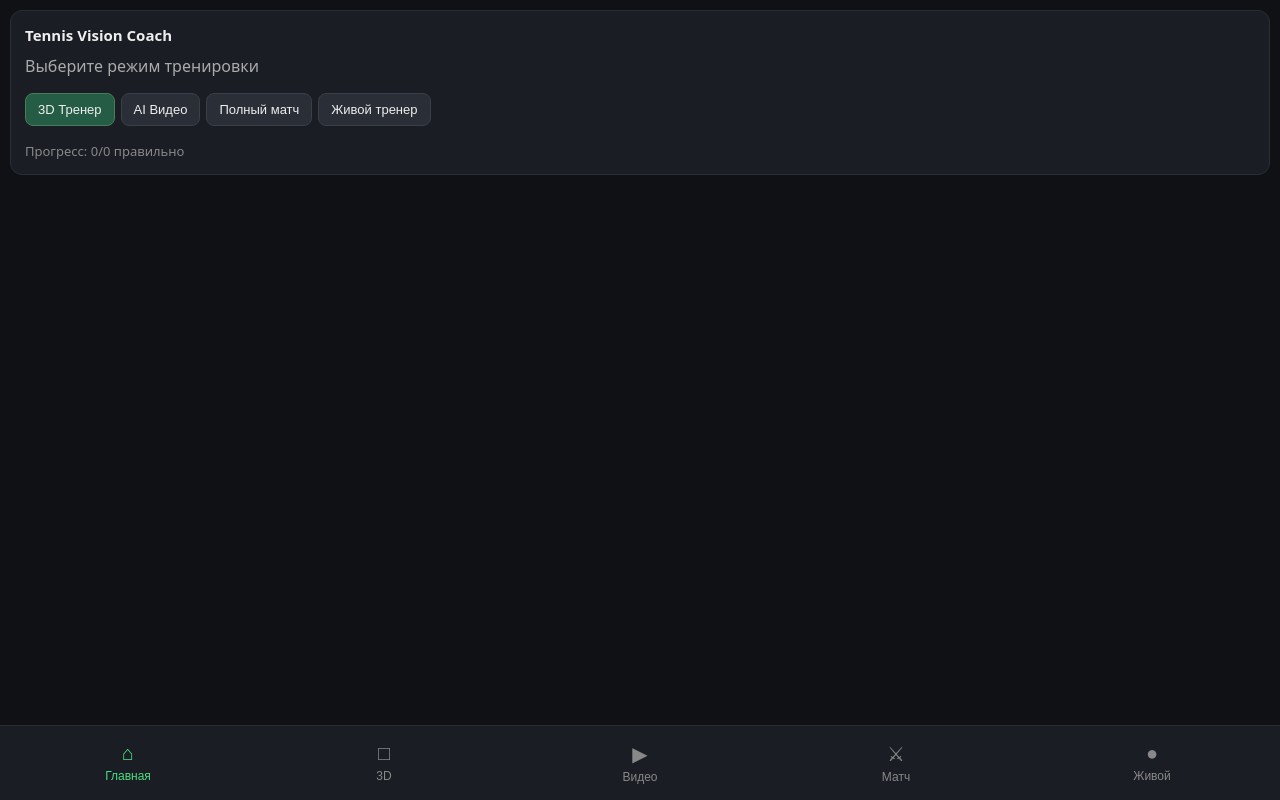
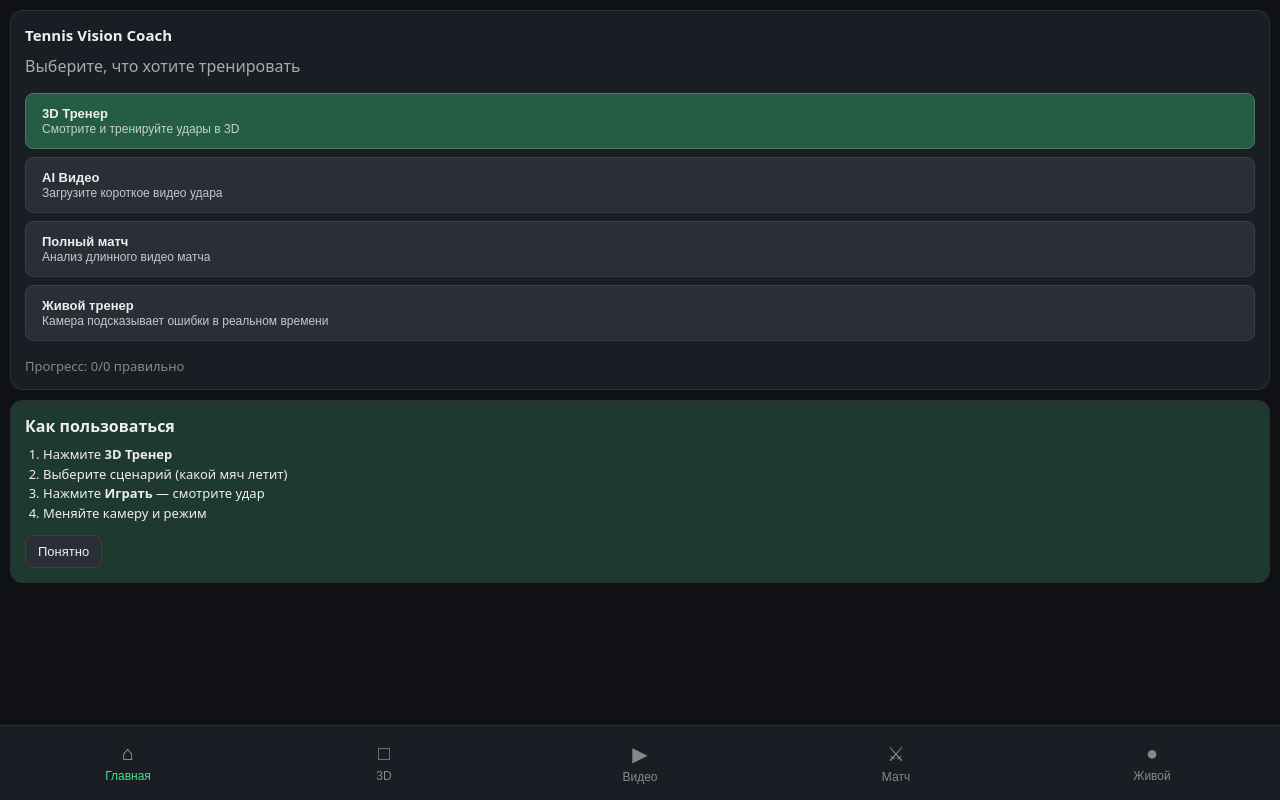
Before and after one commit to X988/tennis-vision-coach-clean, a React (Vite) app: page / in a window 1280 px wide. Built offline with nearby package versions, Linux system fonts and the light colour scheme.

Commit message:
Make UI clearer with hints and better labels

```diff
--- a/src/App.tsx
+++ b/src/App.tsx
@@ -26,7 +26,7 @@ const T = {
   title: 'Tennis Vision Coach',
   tabs: { '3d': '3D', video: 'Видео', match: 'Матч', live: 'Живой' },
   play: 'Играть', pause: 'Пауза', step: 'Шаг', reset: 'Сброс',
-  hideLayers: 'Скрыть слои', showLayers: 'Слои',
+  hideLayers: 'Скрыть слои', showLayers: 'Показать слои',
   single: 'Один', compare: 'Сравнить',
   cam: 'Камера', top: 'Сверху', side: 'Сбоку', backCam: 'Сзади', free: 'Свободно',
   scenario: 'Сценарий', library: 'Библиотека',
@@ -67,6 +67,7 @@ export default function App() {
   const [lang] = useState('ru-RU');
   const [listening, setListening] = useState(false);
   const recognitionRef = useRef<any>(null);
+  const [showHelp, setShowHelp] = useState(true);
 
   const playerStart = new THREE.Vector3(0, 0, -10.8);
   const reachInfo = reach.canReach(sc.bounce, ball.getContactTime(), playerStart);
@@ -158,17 +159,38 @@ export default function App() {
       <div className="screen" style={{ display: screen === 'home' ? 'block' : 'none' }}>
         <div className="panel">
           <h3>{T.title}</h3>
-          <p style={{ color: '#aaa', margin: '8px 0 16px' }}>Выберите режим тренировки</p>
-          <div className="controls-row">
-            <button className="primary" onClick={() => setScreen('3d')}>3D Тренер</button>
-            <button onClick={() => setScreen('video')}>AI Видео</button>
-            <button onClick={() => setScreen('match')}>Полный матч</button>
-            <button onClick={() => setScreen('live')}>Живой тренер</button>
+          <p style={{ color: '#aaa', margin: '8px 0 16px' }}>Выберите, что хотите тренировать</p>
+          <div className="controls-row" style={{ flexDirection: 'column', gap: 8 }}>
+            <button className="primary" onClick={() => setScreen('3d')} style={{ textAlign: 'left', padding: '12px 16px' }}>
+              <b>3D Тренер</b><br/><span style={{ fontSize: 12, opacity: 0.8 }}>Смотрите и тренируйте удары в 3D</span>
+            </button>
+            <button onClick={() => setScreen('video')} style={{ textAlign: 'left', padding: '12px 16px' }}>
+              <b>AI Видео</b><br/><span style={{ fontSize: 12, opacity: 0.8 }}>Загрузите короткое видео удара</span>
+            </button>
+            <button onClick={() => setScreen('match')} style={{ textAlign: 'left', padding: '12px 16px' }}>
+              <b>Полный матч</b><br/><span style={{ fontSize: 12, opacity: 0.8 }}>Анализ длинного видео матча</span>
+            </button>
+            <button onClick={() => setScreen('live')} style={{ textAlign: 'left', padding: '12px 16px' }}>
+              <b>Живой тренер</b><br/><span style={{ fontSize: 12, opacity: 0.8 }}>Камера подсказывает ошибки в реальном времени</span>
+            </button>
           </div>
           <div style={{ marginTop: 16, fontSize: 13, color: '#888' }}>
             {T.progress}: {stats.correct}/{stats.total} {T.correct}
           </div>
         </div>
+
+        {showHelp && (
+          <div className="panel" style={{ background: '#1e3a2f' }}>
+            <b>Как пользоваться</b>
+            <ol style={{ margin: '8px 0', paddingLeft: 18, fontSize: 13, lineHeight: 1.5 }}>
+              <li>Нажмите <b>3D Тренер</b></li>
+              <li>Выберите сценарий (какой мяч летит)</li>
+              <li>Нажмите <b>Играть</b> — смотрите удар</li>
+              <li>Меняйте камеру и режим</li>
+            </ol>
+            <button onClick={() => setShowHelp(false)} style={{ marginTop: 4 }}>Понятно</button>
+          </div>
+        )}
       </div>
 
       {screen === 'video' && <div className="screen"><VideoCoach onReplay={onReplay} /></div>}
@@ -176,49 +198,62 @@ export default function App() {
       {screen === 'live' && <div className="screen"><LiveCoach /></div>}
 
       {screen === '3d' && (
-        <div style={{ position: 'absolute', bottom: 70, left: 0, right: 0, maxHeight: '45%', overflowY: 'auto', background: 'rgba(15,17,21,0.92)', padding: '8px 0' }}>
+        <div style={{ position: 'absolute', bottom: 70, left: 0, right: 0, maxHeight: '50%', overflowY: 'auto', background: 'rgba(15,17,21,0.95)', padding: '8px 0' }}>
+          <div className="hint" style={{ padding: '0 12px 8px', fontSize: 13, color: '#4ade80' }}>
+            1. Выберите сценарий → 2. Нажмите «Играть» → 3. Смотрите удар
+          </div>
+
           <div className="controls-row" style={{ padding: '0 10px' }}>
             <button className="primary" onClick={() => setPlaying(p => !p)}>{playing ? T.pause : T.play}</button>
             <button onClick={() => setSimTime(t => t + 0.05)}>{T.step}</button>
             <button onClick={reset}>{T.reset}</button>
-            <select value={speed} onChange={e => setSpeed(+e.target.value)}>
+            <select value={speed} onChange={e => setSpeed(+e.target.value)} title="Скорость">
               <option value={0.25}>0.25x</option>
               <option value={1}>1x</option>
             </select>
+          </div>
+
+          <div className="controls-row" style={{ padding: '0 10px' }}>
             <button onClick={() => setShowLayers(s => !s)}>{showLayers ? T.hideLayers : T.showLayers}</button>
             <button onClick={() => setShowCompare(s => !s)}>{showCompare ? T.single : T.compare}</button>
           </div>
+
           <div className="controls-row" style={{ padding: '0 10px' }}>
-            <span style={{ fontSize: 13 }}>{T.cam}:</span>
+            <span style={{ fontSize: 13, alignSelf: 'center' }}>{T.cam}:</span>
             <button onClick={() => setCam('top')}>{T.top}</button>
             <button onClick={() => setCam('side')}>{T.side}</button>
             <button onClick={() => setCam('back')}>{T.backCam}</button>
             <button onClick={() => setCam('free')}>{T.free}</button>
           </div>
+
           <div className="panel" style={{ margin: '6px 10px' }}>
-            {T.scenario}: {customScenario ? <b>{customScenario.name}</b> : (
-              <select value={scIdx} onChange={e => { setCustomScenario(null); setScIdx(+e.target.value); }}>
+            <div style={{ fontSize: 13, marginBottom: 6 }}>{T.scenario}:</div>
+            {customScenario ? <b>{customScenario.name}</b> : (
+              <select value={scIdx} onChange={e => { setCustomScenario(null); setScIdx(+e.target.value); }} style={{ width: '100%' }}>
                 {scenarios.map((s, i) => <option key={s.id} value={i}>{s.name}</option>)}
               </select>
             )}
-            {customScenario && <button onClick={() => setCustomScenario(null)}>{T.library}</button>}
+            {customScenario && <button onClick={() => setCustomScenario(null)} style={{ marginTop: 6 }}>{T.library}</button>}
           </div>
+
           <div className="panel" style={{ margin: '6px 10px' }}>
-            {T.mode}: <select value={mode} onChange={e => setMode(e.target.value as any)}>
-              <option value="play">{T.playMode}</option>
-              <option value="decide">{T.decide}</option>
-              <option value="compare">{T.compare}</option>
+            <div style={{ fontSize: 13, marginBottom: 6 }}>{T.mode}:</div>
+            <select value={mode} onChange={e => setMode(e.target.value as any)} style={{ width: '100%', marginBottom: 6 }}>
+              <option value="play">{T.playMode} — просто смотреть</option>
+              <option value="decide">{T.decide} — сначала выбери стойку</option>
+              <option value="compare">{T.compare} — сравни с правильным</option>
             </select>
             {(mode === 'decide' || mode === 'compare') && (
               <button onClick={listening ? () => { recognitionRef.current?.stop(); setListening(false); } : startListening}>
-                {listening ? 'Стоп' : 'Голосом'}
+                {listening ? 'Стоп голос' : 'Сказать стойку голосом'}
               </button>
             )}
           </div>
+
           {(mode === 'decide' || mode === 'compare') && (
             <div className="panel" style={{ margin: '6px 10px' }}>
               {T.chooseStance}:
-              <div className="controls-row">
+              <div className="controls-row" style={{ marginTop: 6 }}>
                 {(['open','semi-open','neutral','closed'] as Stance[]).map(st => (
                   <button key={st} className={userStance === st ? (userStance === dec.recommended ? 'correct' : 'wrong') : ''} onClick={() => onStancePick(st)}>
                     {stanceLabel[st]}
@@ -227,6 +262,7 @@ export default function App() {
               </div>
             </div>
           )}
+
           {(showHint || mode === 'play' || mode === 'compare') && (
             <div className="panel" style={{ margin: '6px 10px' }}>
               <b>{reachInfo.ok ? '✓' : '✗'} {reachInfo.reason}</b><br/>
```
